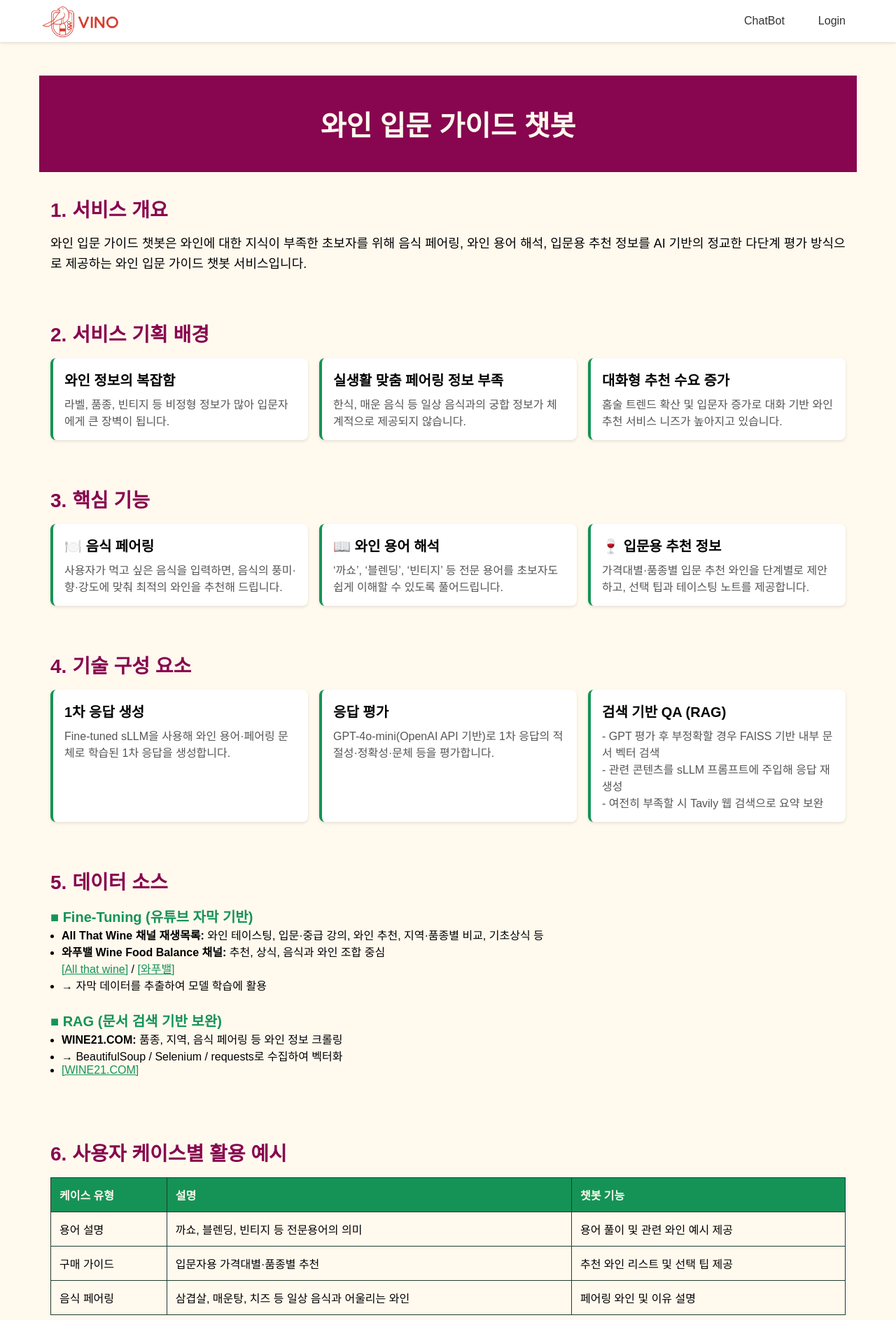
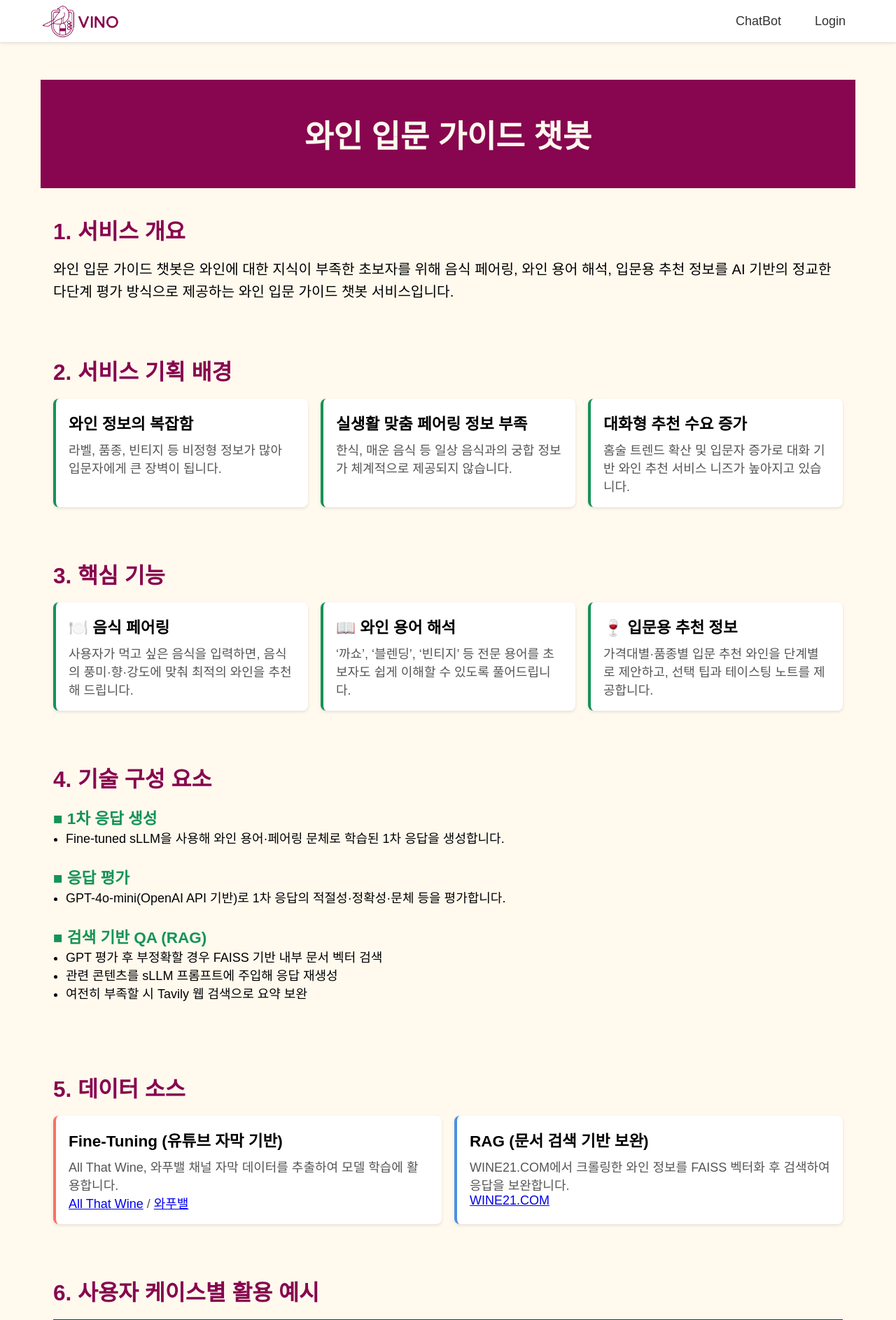
Before and after one commit to SKNETWORKS-FAMILY-AICAMP/SKN10-4th-2Team, a Django app: page / in a window 1280 px wide. Shown: the top 1887 px of the page at 70% size. Run offline with Django 5.2, Linux system fonts and the light colour scheme; some web fonts are replaced.

Commit message:
UI 수정

```diff
--- a/static/css/main.css
+++ b/static/css/main.css
@@ -5,7 +5,7 @@
 }
 
 html {
-  font-size: 16px;
+  font-size: 18px;
 }
 
 :root {
@@ -104,10 +104,6 @@ p {
   transition: transform .2s;
 }
 
-.card-news:hover {
-  transform: translateY(-4px);
-}
-
 .card-news h3 {
   font-size: 1.25rem;
   margin-bottom: .5rem;
--- a/templates/chatbot/chatbot.html
+++ b/templates/chatbot/chatbot.html
@@ -20,11 +20,11 @@
 <div class="chat-wrapper">
 	<div class="chat-box" id="chat-box">
 		<div class="message bot">
-			<div class="message-content">안녕하세요! 무엇을 도와드릴까요?</div>
+			<div class="message-content">안녕하세요! 와인 입문 가이드 챗봇 VINO입니다. 무엇을 도와드릴까요?</div>
 		</div>
 	</div>
 	<div class="input-box">
-		<input type="text" id="user-input" placeholder="메시지를 입력하세요..." autofocus
+		<input type="text" id="user-input" placeholder="메시지를 입력하세요." autofocus
 			onkeydown="if(event.key==='Enter') addMessage()" />
 		<button onclick="addMessage()">보내기</button>
 	</div>
--- a/templates/chatbot/main.html
+++ b/templates/chatbot/main.html
@@ -66,56 +66,51 @@
       </div>
     </section>
 
-    <!-- 4. 기술 구성 요소 -->
+    <!-- 4. 기술 구성 요소 (리스트 형태) -->
     <section id="tech-stack">
       <h2>4. 기술 구성 요소</h2>
+      <div class="tech-section">
+        <h3>■ 1차 응답 생성</h3>
+        <ul>
+          <li>Fine-tuned sLLM을 사용해 와인 용어·페어링 문체로 학습된 1차 응답을 생성합니다.</li>
+        </ul>
+      </div>
+
+      <div class="tech-section">
+        <h3>■ 응답 평가</h3>
+        <ul>
+          <li>GPT-4o-mini(OpenAI API 기반)로 1차 응답의 적절성·정확성·문체 등을 평가합니다.</li>
+        </ul>
+      </div>
+
+      <div class="tech-section">
+        <h3>■ 검색 기반 QA (RAG)</h3>
+        <ul>
+          <li>GPT 평가 후 부정확할 경우 FAISS 기반 내부 문서 벡터 검색</li>
+          <li>관련 콘텐츠를 sLLM 프롬프트에 주입해 응답 재생성</li>
+          <li>여전히 부족할 시 Tavily 웹 검색으로 요약 보완</li>
+        </ul>
+      </div>
+    </section>
+
+    <!-- 5. 데이터 소스 (카드 형식) -->
+    <section id="data-sources">
+      <h2>5. 데이터 소스</h2>
       <div class="cards-grid">
-        <div class="card-news">
-          <h3>1차 응답 생성</h3>
-          <p>Fine-tuned sLLM을 사용해 와인 용어·페어링 문체로 학습된 1차 응답을 생성합니다.</p>
+        <div class="card-news" style="border-color: #FF6F61;">
+          <h3>Fine-Tuning (유튜브 자막 기반)</h3>
+          <p>All That Wine, 와푸밸 채널 자막 데이터를 추출하여 모델 학습에 활용합니다.</p>
+          <p><a href="https://www.youtube.com/@Allthatwine" target="_blank">All That Wine</a> / <a
+              href="https://www.youtube.com/@winefoodbalance1143" target="_blank">와푸밸</a></p>
         </div>
-        <div class="card-news">
-          <h3>응답 평가</h3>
-          <p>GPT-4o-mini(OpenAI API 기반)로 1차 응답의 적절성·정확성·문체 등을 평가합니다.</p>
-        </div>
-        <div class="card-news">
-          <h3>검색 기반 QA (RAG)</h3>
-          <p>
-            - GPT 평가 후 부정확할 경우 FAISS 기반 내부 문서 벡터 검색<br>
-            - 관련 콘텐츠를 sLLM 프롬프트에 주입해 응답 재생성<br>
-            - 여전히 부족할 시 Tavily 웹 검색으로 요약 보완
-          </p>
+        <div class="card-news" style="border-color: #4A90E2;">
+          <h3>RAG (문서 검색 기반 보완)</h3>
+          <p>WINE21.COM에서 크롤링한 와인 정보를 FAISS 벡터화 후 검색하여 응답을 보완합니다.</p>
+          <p><a href="https://www.wine21.com" target="_blank">WINE21.COM</a></p>
         </div>
       </div>
     </section>
 
-    <!-- 5. 데이터 소스 -->
-    <section id="data-sources">
-      <h2>5. 데이터 소스</h2>
-      <div class="tech-section">
-        <h3>■ Fine-Tuning (유튜브 자막 기반)</h3>
-        <ul>
-          <li>
-            <strong>All That Wine 채널 재생목록:</strong> 와인 테이스팅, 입문·중급 강의, 와인 추천, 지역·품종별 비교, 기초상식 등
-          </li>
-          <li>
-            <strong>와푸밸 Wine Food Balance 채널:</strong> 추천, 상식, 음식과 와인 조합 중심<br>
-            <a href="https://www.youtube.com/@Allthatwine" target="_blank">[All that wine]</a> /
-            <a href="https://www.youtube.com/@와푸밸" target="_blank">[와푸밸]</a>
-          </li>
-          <li>→ 자막 데이터를 추출하여 모델 학습에 활용</li>
-        </ul>
-      </div>
-
-      <div class="tech-section">
-        <h3>■ RAG (문서 검색 기반 보완)</h3>
-        <ul>
-          <li><strong>WINE21.COM:</strong> 품종, 지역, 음식 페어링 등 와인 정보 크롤링</li>
-          <li>→ BeautifulSoup / Selenium / requests로 수집하여 벡터화</li>
-          <li><a href="https://www.wine21.com" target="_blank">[WINE21.COM]</a></li>
-        </ul>
-      </div>
-    </section>
     <!-- 6. 사용자 케이스별 활용 예시 -->
     <section id="use-cases">
       <h2>6. 사용자 케이스별 활용 예시</h2>
```
Also changed, not shown: static/css/login_register.css (+18 -13 lines), static/img/logo.png.
